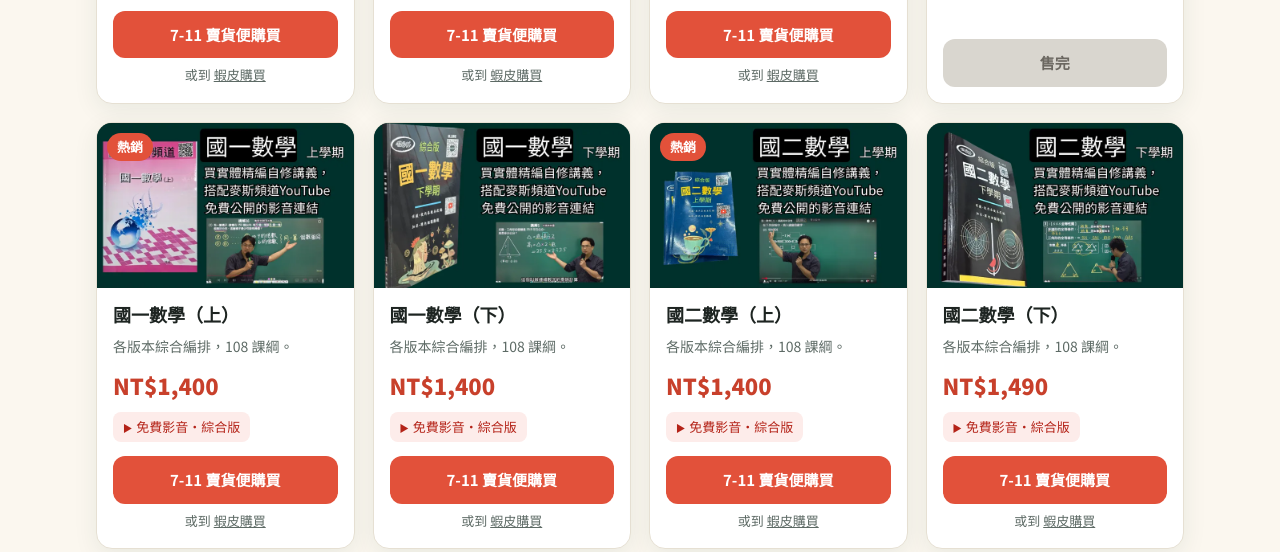
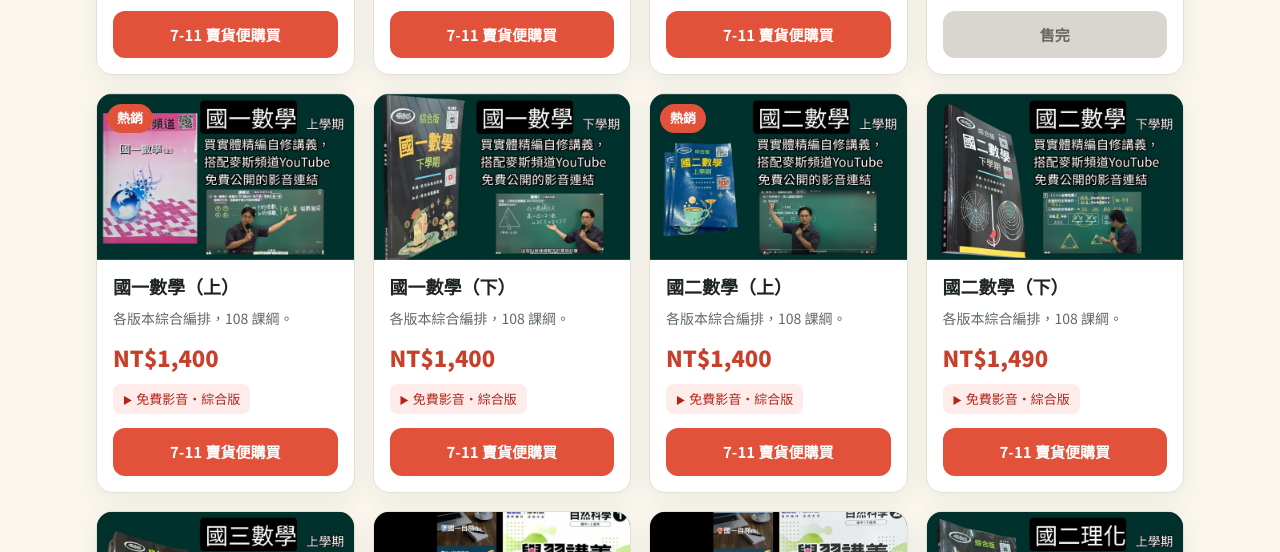
Before and after one commit to max26634067-droid/conlee.tw, a plain HTML site: page index.html in a window 1280 px wide. Shown: the part 1285-1837 px from the top of the page. Drawn offline with Linux system fonts and the light colour scheme.

Commit message:
移除蝦皮連結，購買統一走 7-11 賣貨便
Co-Authored-By: Claude Opus 5.5 <noreply@anthropic.com>

```diff
--- a/app.js
+++ b/app.js
@@ -2,8 +2,7 @@
 (function () {
   const SITE = "https://conlee.tw/";
   const hasMyship = !!(SHOP.myshipUrl && SHOP.myshipUrl.trim());
-  const shopeeItem = (p) => `https://shopee.tw/product/${SHOP.shopeeShopId}/${p.shopeeId}`;
-  const buyUrl = (p) => (hasMyship ? SHOP.myshipUrl.trim() : shopeeItem(p));
+  const buyUrl = () => SHOP.myshipUrl.trim();
   const ytList = (id) => `https://www.youtube.com/playlist?list=${encodeURIComponent(id)}`;
   const esc = (s) => String(s).replace(/[&<>"']/g, (c) => ({ "&": "&amp;", "<": "&lt;", ">": "&gt;", '"': "&quot;", "'": "&#39;" }[c]));
   const money = (n) => "NT$" + Number(n).toLocaleString("en-US");
@@ -54,7 +53,7 @@
     const action = p.soldOut
       ? `<span class="btn btn-disabled" aria-disabled="true">售完</span>`
       : `<a class="btn btn-primary" href="${buyUrl(p)}" target="_blank" rel="noopener">${buyLabel}</a>` +
-        (hasMyship ? `<span class="alt-link">或到 <a href="${shopeeItem(p)}" target="_blank" rel="noopener">蝦皮購買</a></span>` : "");
+        "";
     const badge = p.soldOut
       ? `<span class="badge out">售完</span>`
       : p.hot ? `<span class="badge hot">熱銷</span>` : "";
--- a/index.html
+++ b/index.html
@@ -27,8 +27,7 @@
   "logo": "https://conlee.tw/favicon.svg",
   "sameAs": [
     "https://www.youtube.com/@cornlee",
-    "https://www.facebook.com/groups/conlee.tw",
-    "https://shopee.tw/coornlee0213"
+    "https://www.facebook.com/groups/conlee.tw"
   ]
 }
 </script>
@@ -60,7 +59,7 @@
         <a class="btn btn-ghost" id="yt-hero" href="https://www.youtube.com/@cornlee" target="_blank" rel="noopener">看 YouTube 影音</a>
       </div>
       <ul class="trust">
-        <li><b>5.0</b><span>蝦皮賣場評價<br>929 則</span></li>
+        <li><b>14</b><span>種紙本講義<br>國小到國中</span></li>
         <li><b>1,600+</b><span>本講義<br>已送到家長手中</span></li>
         <li><b>7-11</b><span>門市取貨<br>全台都方便</span></li>
       </ul>
@@ -85,7 +84,6 @@
         <li><span class="n">3</span><div><h3>選擇取貨門市</h3><p>結帳時選擇離您最近的 7-ELEVEN 門市，運費與付款方式以賣貨便結帳頁面顯示為準。</p></div></li>
         <li><span class="n">4</span><div><h3>到門市取貨</h3><p>包裹到店後會收到簡訊通知，帶手機到門市即可取貨。</p></div></li>
       </ol>
-      <p class="small">也習慣用蝦皮購物嗎？同樣的講義在 <a id="shopee-link" href="https://shopee.tw/coornlee0213" target="_blank" rel="noopener">蝦皮賣場</a> 也買得到，價格相同。</p>
     </div>
   </section>
 
@@ -105,9 +103,9 @@
           <span class="ico" aria-hidden="true">f</span>
           <span><b>麥斯頻道</b><small>Facebook 公開社團</small></span>
         </a>
-        <a class="link-card sp" href="https://shopee.tw/coornlee0213" target="_blank" rel="noopener">
-          <span class="ico" aria-hidden="true">S</span>
-          <span><b>蝦皮賣場</b><small>coornlee0213</small></span>
+        <a class="link-card sp" href="https://myship.7-11.com.tw/general/detail/GM2611149611846" target="_blank" rel="noopener">
+          <span class="ico" aria-hidden="true">7</span>
+          <span><b>7-11 賣貨便</b><small>麥斯頻道商行</small></span>
         </a>
       </div>
     </div>
--- a/products.js
+++ b/products.js
@@ -7,15 +7,11 @@
 const SHOP = {
   // ① 7-11 賣貨便賣場網址（一個賣場放全部講義）
   //    貼上後，所有「購買」按鈕都會改連到賣貨便。
-  //    還沒填（空字串 ""）時，按鈕會先連到蝦皮。
   myshipUrl: "https://myship.7-11.com.tw/general/detail/GM2611149611846",
 
   // ② 賣貨便賣場名稱（會顯示在按鈕和購物說明上）
   myshipName: "麥斯頻道商行",
 
-  // 蝦皮賣場
-  shopeeUrl: "https://shopee.tw/coornlee0213",
-  shopeeShopId: 518182908,
 
   // 頻道與社團
   youtubeUrl: "https://www.youtube.com/@cornlee",
@@ -26,10 +22,9 @@ const SHOP = {
    id        : 不要改（網址錨點用）
    cat       : 分類，只能是 "elem-math"、"jh-math"、"jh-sci"、"other"
    title     : 顯示名稱
-   price     : 價格（數字，跟蝦皮一樣）
+   price     : 價格（數字）
    soldOut   : 售完填 true，有貨填 false
    hot       : 熱銷標籤 true / false
-   shopeeId  : 蝦皮商品 ID（蝦皮賣家中心「商品 ID」）
    image     : images 資料夾裡的圖片檔名
    note      : 一句簡介
    playlists : 對應的 YouTube 播放清單 { "顯示文字": "播放清單 ID" }
@@ -38,25 +33,25 @@ const PRODUCTS = [
   // ───────── 國小數學 ─────────
   {
     id: "p5a", cat: "elem-math", title: "小五數學（上）", price: 1200, soldOut: false, hot: false,
-    shopeeId: 28353357757, image: "p5a.webp",
+    image: "p5a.webp",
     note: "康軒、南一、翰林三個版本可選，108 課綱。",
     playlists: { "康軒版": "PLKHqRb2SM4i59jIM8qnMLVyKgKNzR7SJM", "南一版": "PLKHqRb2SM4i4SGKrxOaQ2w1DSXeUufGJl", "翰林版": "PLKHqRb2SM4i5pSY7ZTVRzu1b5huby9U17" },
   },
   {
     id: "p5b", cat: "elem-math", title: "小五數學（下）", price: 1200, soldOut: false, hot: false,
-    shopeeId: 28373661702, image: "p5b.webp",
+    image: "p5b.webp",
     note: "康軒、南一、翰林三個版本可選，108 課綱。",
     playlists: { "康軒版": "PLKHqRb2SM4i6PV7w1Q6nLP5YqNNzv-gIX", "南一版": "PLKHqRb2SM4i6Nrb2aWmDhix8A3Dc5gc15", "翰林版": "PLKHqRb2SM4i4dfpuHj6zsWvaaGMj7bfIb" },
   },
   {
     id: "p6a", cat: "elem-math", title: "小六數學（上）", price: 1200, soldOut: false, hot: true,
-    shopeeId: 29104280911, image: "p6a.webp",
+    image: "p6a.webp",
     note: "康軒、南一、翰林三個版本可選，108 課綱。",
     playlists: { "康軒版": "PLKHqRb2SM4i4vRegtllCqo6qZp2mAiXmq", "南一版": "PLKHqRb2SM4i4g1pKcM1YMDDhbt0IKRg-U", "翰林版": "PLKHqRb2SM4i5oqIDzCyCmTv0prwFBVQW-" },
   },
   {
     id: "p6b", cat: "elem-math", title: "小六數學（下）", price: 1000, soldOut: true, hot: false,
-    shopeeId: 24363929357, image: "p6b.webp",
+    image: "p6b.webp",
     note: "康軒、南一、翰林三個版本，108 課綱。",
     playlists: { "康軒版": "PLKHqRb2SM4i6a3Ze4OdOQUKHi4npsAYDv", "南一版": "PLKHqRb2SM4i4rI85-s1PP8FfFPpH8U_24", "翰林版": "PLKHqRb2SM4i52nCgK78OyALkpIZBCi_sM" },
   },
@@ -64,31 +59,31 @@ const PRODUCTS = [
   // ───────── 國中數學 ─────────
   {
     id: "m8a", cat: "jh-math", title: "國一數學（上）", price: 1400, soldOut: false, hot: true,
-    shopeeId: 28351723151, image: "m8a.webp",
+    image: "m8a.webp",
     note: "各版本綜合編排，108 課綱。",
     playlists: { "綜合版": "PLKHqRb2SM4i7hfktD9aGqx_TvAYFShDEa" },
   },
   {
     id: "m8b", cat: "jh-math", title: "國一數學（下）", price: 1400, soldOut: false, hot: false,
-    shopeeId: 28124735737, image: "m8b.webp",
+    image: "m8b.webp",
     note: "各版本綜合編排，108 課綱。",
     playlists: { "綜合版": "PLKHqRb2SM4i7b8YAx7rPnE-2XS0_pppIm" },
   },
   {
     id: "m9a", cat: "jh-math", title: "國二數學（上）", price: 1400, soldOut: false, hot: true,
-    shopeeId: 44308542075, image: "m9a.webp",
+    image: "m9a.webp",
     note: "各版本綜合編排，108 課綱。",
     playlists: { "綜合版": "PLKHqRb2SM4i76u1Hy7WifV-_HjTDEgIO_" },
   },
   {
     id: "m9b", cat: "jh-math", title: "國二數學（下）", price: 1490, soldOut: false, hot: false,
-    shopeeId: 49255024539, image: "m9b.webp",
+    image: "m9b.webp",
     note: "各版本綜合編排，108 課綱。",
     playlists: { "綜合版": "PLKHqRb2SM4i7XtZozbChRRRYF4Vs3Vyn2" },
   },
   {
     id: "m10a", cat: "jh-math", title: "國三數學（上）", price: 1490, soldOut: false, hot: false,
-    shopeeId: 26592648150, image: "m10a.webp",
+    image: "m10a.webp",
     note: "各版本綜合編排，108 課綱。",
     playlists: { "綜合版": "PLKHqRb2SM4i7hCZ2r3E1KwDP3Y0azn-Ao" },
   },
@@ -96,37 +91,37 @@ const PRODUCTS = [
   // ───────── 國中自然 ─────────
   {
     id: "bio8a", cat: "jh-sci", title: "國一生物（上）麥斯加工升級版", price: 1400, soldOut: false, hot: false,
-    shopeeId: 51604771912, image: "bio8a.webp",
+    image: "bio8a.webp",
     note: "含代購指定參考書＋專屬影音導覽貼紙。",
     playlists: {},
   },
   {
     id: "bio8b", cat: "jh-sci", title: "國一生物（下）麥斯加工升級版", price: 1400, soldOut: false, hot: false,
-    shopeeId: 46454783182, image: "bio8b.webp",
+    image: "bio8b.webp",
     note: "含代購指定參考書＋專屬影音導覽貼紙。",
     playlists: {},
   },
   {
     id: "phy9a", cat: "jh-sci", title: "國二理化（上）", price: 1590, soldOut: false, hot: false,
-    shopeeId: 42664264198, image: "phy9a.webp",
+    image: "phy9a.webp",
     note: "108 課綱。",
     playlists: { "": "PLKHqRb2SM4i5aoxQWl0u8fiSjPAnbDQz4" },
   },
   {
     id: "phy9b", cat: "jh-sci", title: "國二理化（下）", price: 1590, soldOut: false, hot: false,
-    shopeeId: 50855009126, image: "phy9b.webp",
+    image: "phy9b.webp",
     note: "108 課綱。",
     playlists: { "綜合版": "PLKHqRb2SM4i4VhqUvsQadDCKnjR_FUwwO" },
   },
   {
     id: "phy10a", cat: "jh-sci", title: "國三理化（上）", price: 1400, soldOut: false, hot: false,
-    shopeeId: 56513797349, image: "phy10a.webp",
+    image: "phy10a.webp",
     note: "理化單冊，地科另外販售。",
     playlists: { "": "PLKHqRb2SM4i7tDD5txACrG5zaJ8bWW8Al" },
   },
   {
     id: "geo10a", cat: "jh-sci", title: "國三地科（上）", price: 1000, soldOut: false, hot: false,
-    shopeeId: 54317970921, image: "geo10a.webp",
+    image: "geo10a.webp",
     note: "地科單冊，理化另外販售。",
     playlists: { "": "PLKHqRb2SM4i78XseUkoSGjCHMYOdPA6Tc" },
   },
@@ -134,7 +129,7 @@ const PRODUCTS = [
   // ───────── 其他 ─────────
   {
     id: "pen", cat: "other", title: "超靜音觸控筆（電子白板用）", price: 250, soldOut: true, hot: false,
-    shopeeId: 24760426210, image: "pen.webp",
+    image: "pen.webp",
     note: "相容 ViewSonic ViewBoard 等紅外線電子白板，NT$250 起。",
     playlists: {},
   },
--- a/style.css
+++ b/style.css
@@ -100,7 +100,7 @@ h2{font-size:clamp(24px,4vw,32px); margin:0 0 6px; color:var(--green)}
 .link-card .ico{width:42px; height:42px; border-radius:12px; display:grid; place-items:center; color:#fff; font-weight:900; font-size:18px}
 .link-card.yt .ico{background:#e62117}
 .link-card.fb .ico{background:#1877f2}
-.link-card.sp .ico{background:#ee4d2d}
+.link-card.sp .ico{background:#e2513a}
 .link-card b{display:block}
 .link-card small{color:var(--muted)}
 
```
